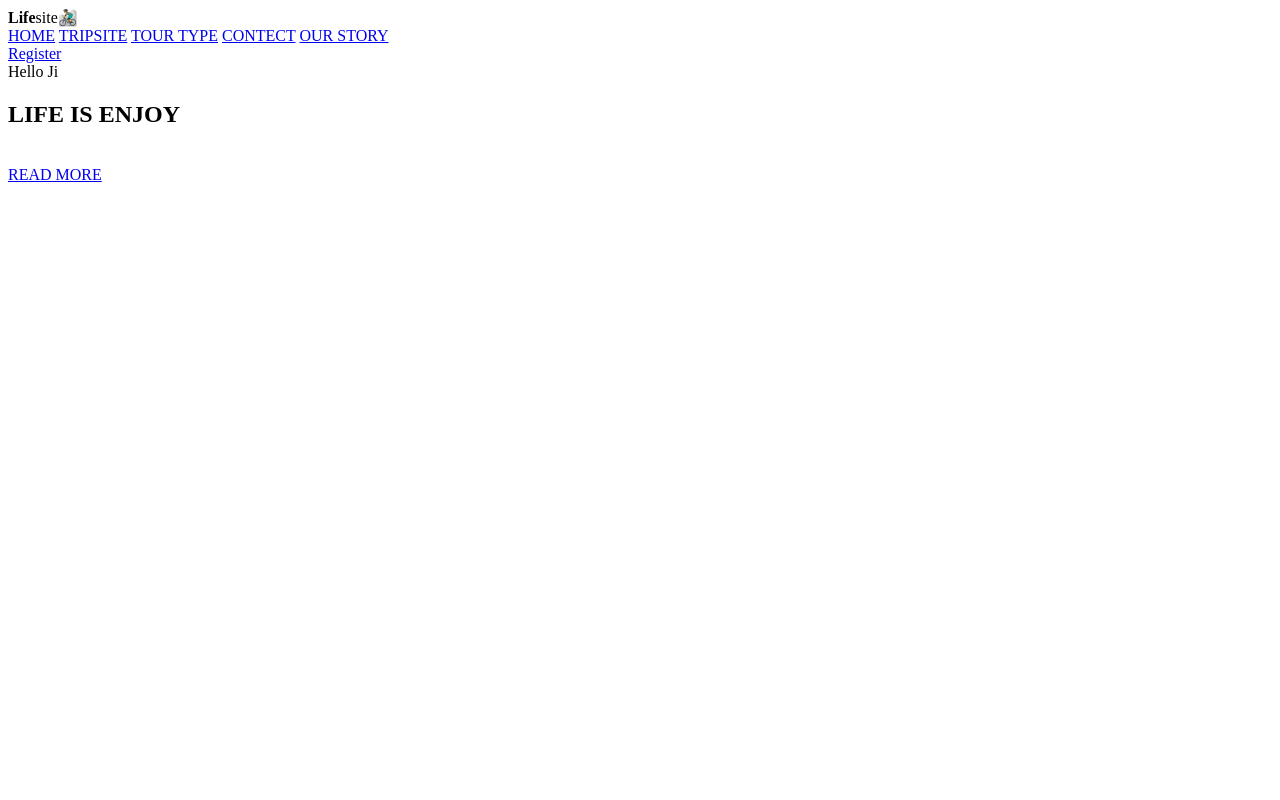
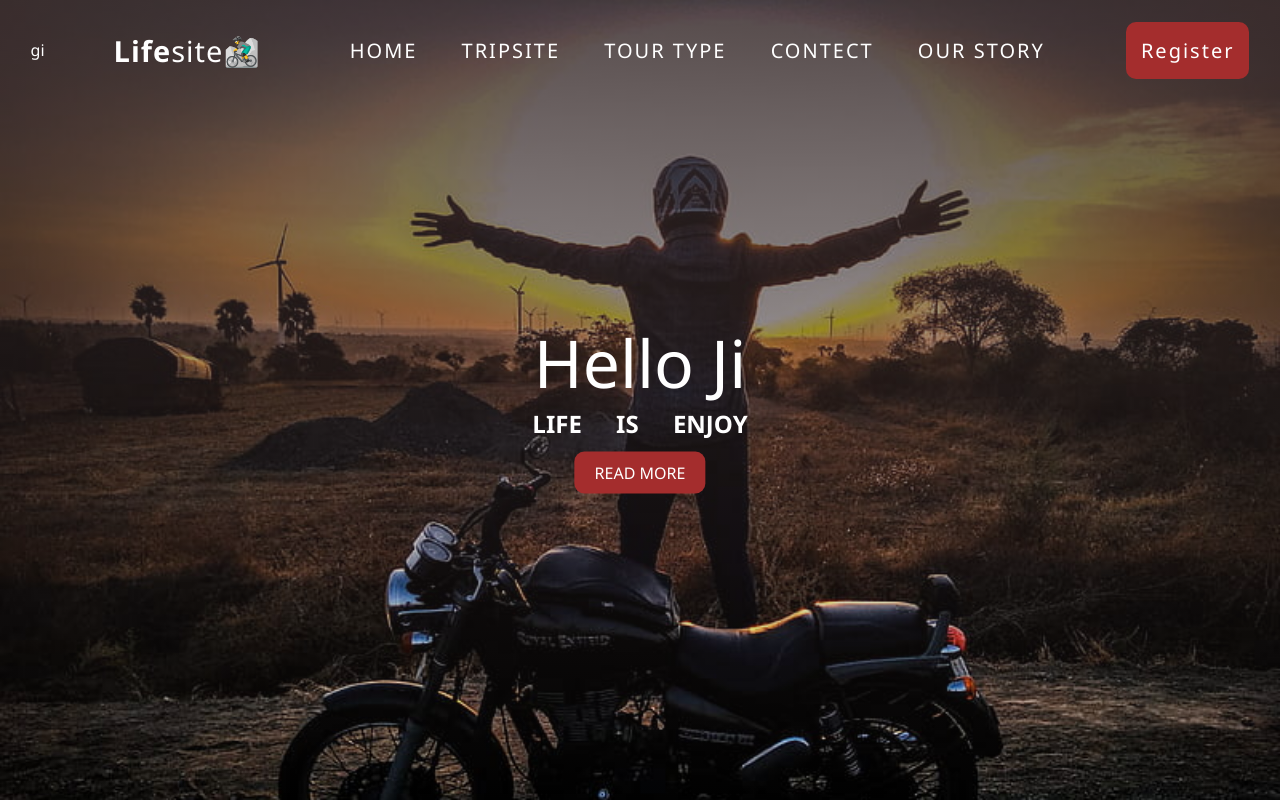
Before and after one commit to amitsharma-hub/Lifesite-Page, a plain HTML site: page index.html in a window 1280 px wide. Drawn offline with Linux system fonts and the light colour scheme.

Commit message:
added new file

```diff
--- a/index.html
+++ b/index.html
@@ -6,11 +6,12 @@
     <meta name="viewport" content="width=device-width, initial-scale=1.0">
     <title>Document</title>
     <link rel="shortcut icon" href="favicon.jpg" type="image/x-icon">
+    <link rel="stylesheet" href="style.css">
 </head>
 
 <body>
     <header>
-        <nav>
+        <nav>gi
             <div class="logo">
                 <b>Life</b>site🚵‍♂️
             </div>
```
